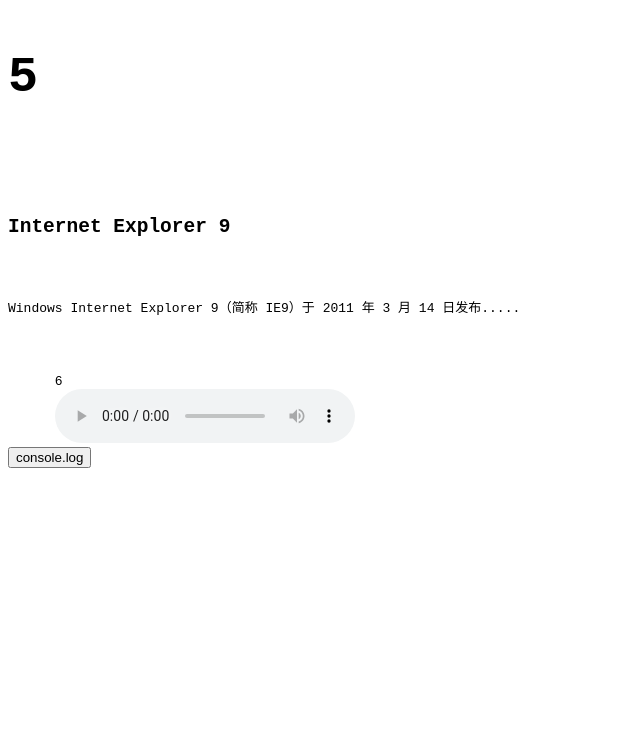
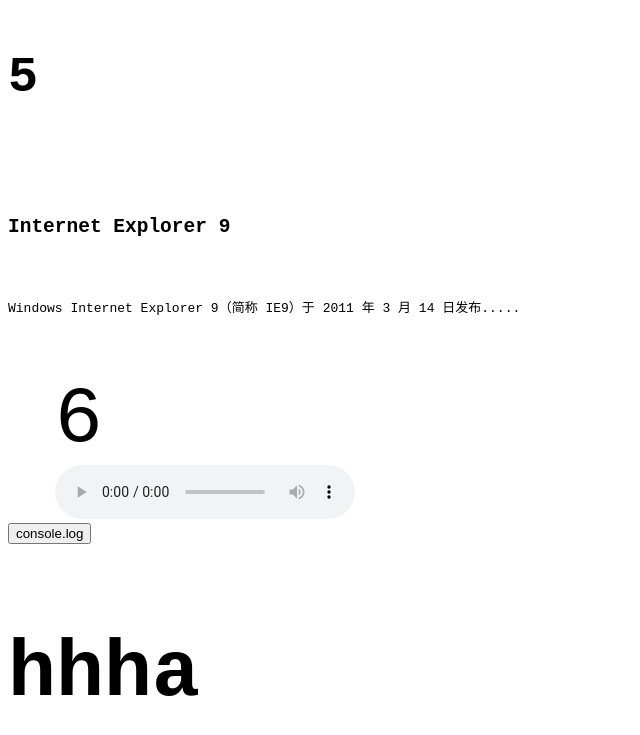
Before and after one commit to WriteW/WriteW.github.io, a website built with Parcel: page text_02.html in a window 1280 px wide. Shown: the part 1322-2057 px from the top of the page, without its empty margins (0-640 px from the left). Before the commit the page ends 1848 px from the top, so only its background shows below. Built offline with nearby package versions, Linux system fonts and the light colour scheme.

Commit message:
two files up

```diff
--- a/css/2.css
+++ b/css/2.css
@@ -11,5 +11,9 @@
 }
 
 #a4{
-    size: 80px;
+    font-size: 80px;
 }
+
+#a5{
+    font-size: 80px;
+}
--- a/text_02.html
+++ b/text_02.html
@@ -34,7 +34,7 @@
         <p>Windows Internet Explorer 9（简称 IE9）于 2011 年 3 月 14 日发布.....</p>
       </article>
       <font id="a4">6</font>
-      <audio src="music.mp3" controls></audio>
+      <audio src="music_02.wav" controls></audio>
 <button id="btn">console.log</button>
 
 <script>
@@ -53,5 +53,6 @@
         }
     })
 </script>
+<h1 id="a5">hhha</h1>
 </body>
 </html>
```
